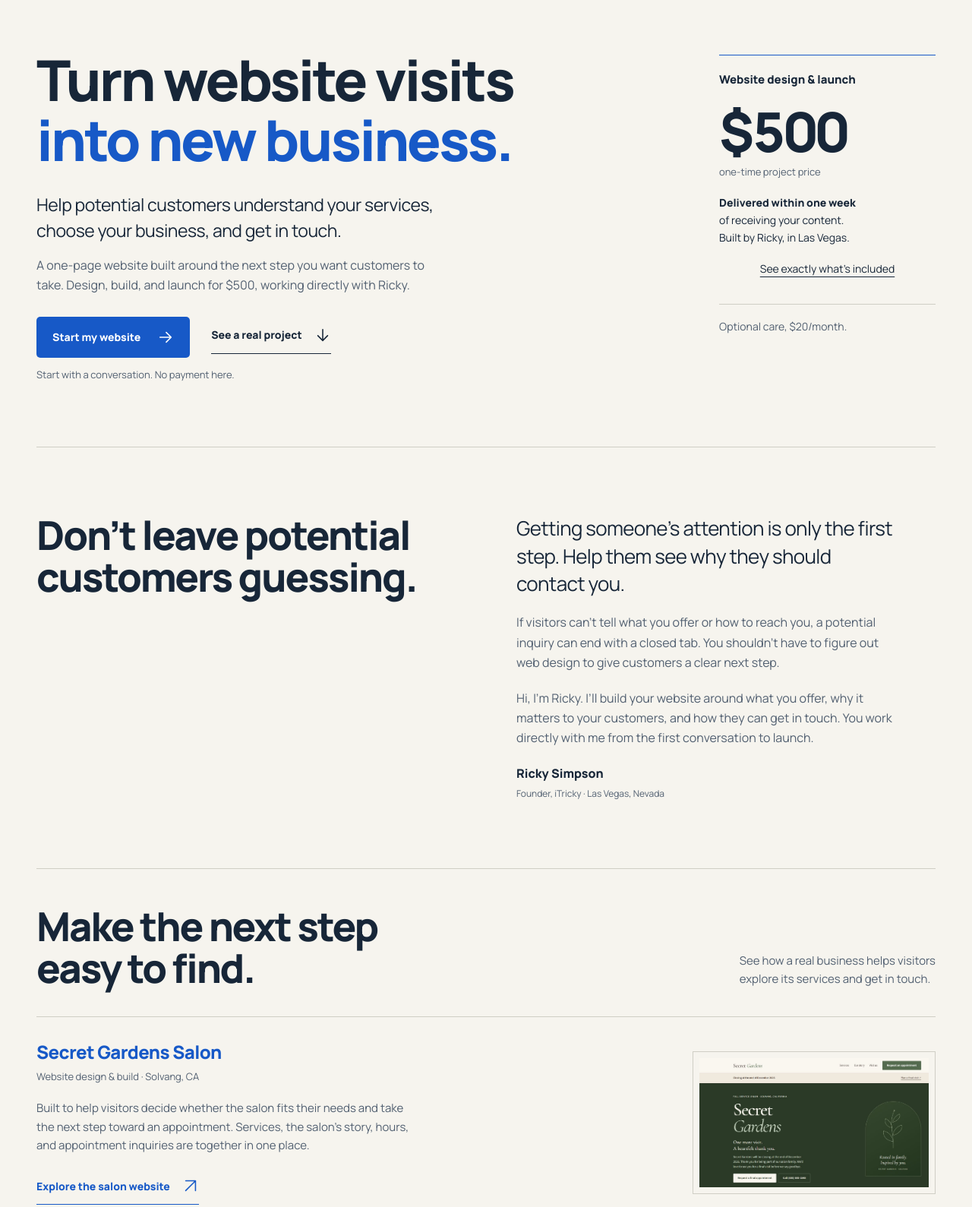
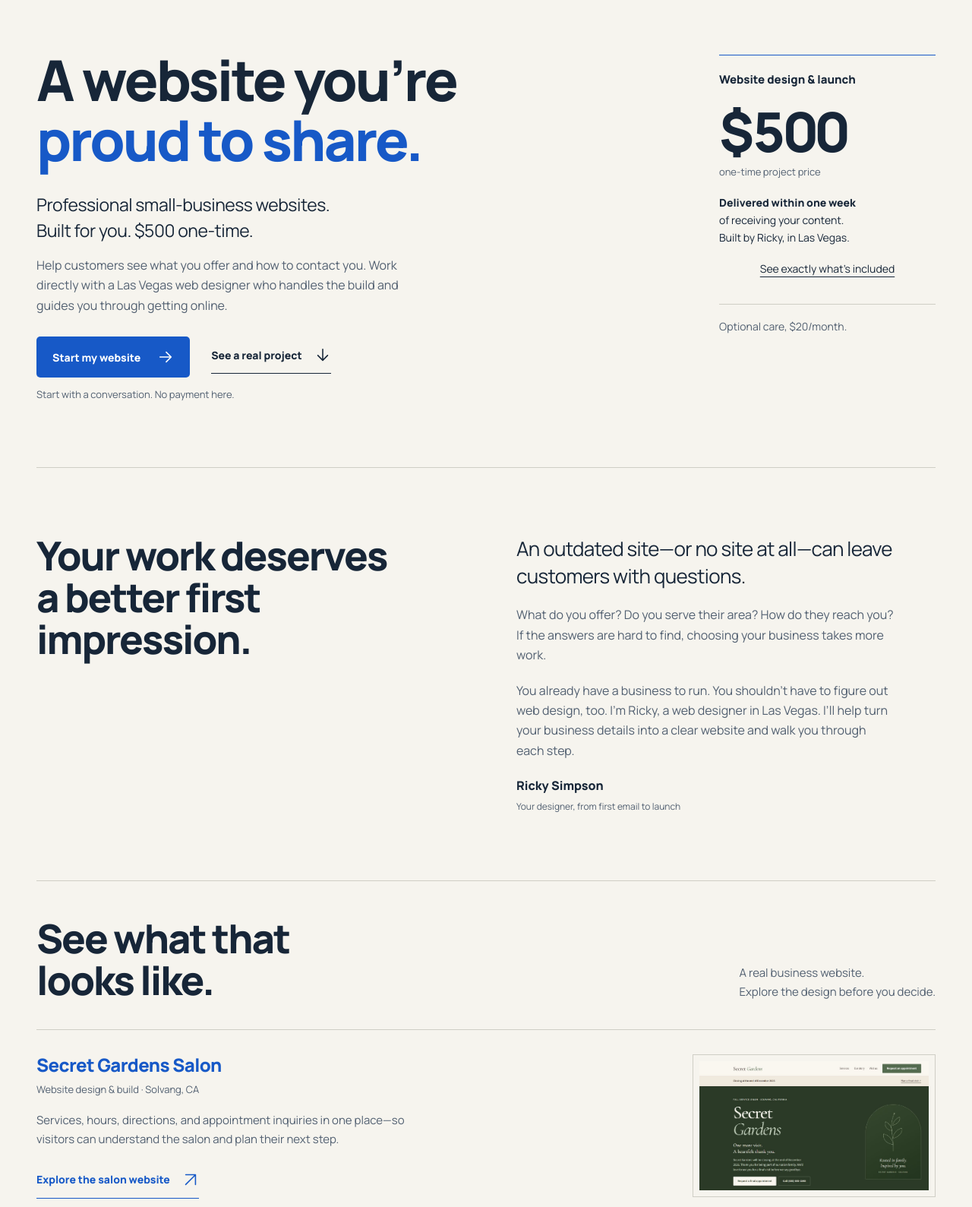
Before and after one commit to RickySimpson/itricky, a plain HTML site: page index.html in a window 1280 px wide. Shown: the part 120-1709 px from the top of the page at 76% size. Drawn offline with Linux system fonts and the light colour scheme.

Commit message:
Update check

```diff
--- a/index.html
+++ b/index.html
@@ -6,7 +6,7 @@
   <meta name="theme-color" content="#f6f4ee">
   <title>iTricky — $500 Websites for Small Businesses | Las Vegas</title>
   <meta name="description" content="Turn website visits into new business. A one-page website built to help customers choose you and get in touch. $500, delivered within one week of receiving your content.">
-  <meta property="og:title" content="Turn website visits into new business. — iTricky">
+  <meta property="og:title" content="A website you’re proud to share. — iTricky">
   <meta property="og:description" content="A small-business website built to turn interest into calls, emails, and inquiries. $500, delivered within one week of receiving your content. Work directly with Ricky.">
   <meta property="og:type" content="website">
   <meta property="og:url" content="https://www.itricky.com/">
@@ -26,9 +26,9 @@
   <main id="main" tabindex="-1">
     <section class="hero wrap" aria-labelledby="hero-title">
       <div class="hero-story">
-        <h1 id="hero-title">Turn website visits<br><span>into new business.</span></h1>
-        <p class="intro">Help potential customers understand your services, choose your business, and get in touch.</p>
-        <p class="hero-copy">A one-page website built around the next step you want customers to take. Design, build, and launch for $500, working directly with Ricky.</p>
+        <h1 id="hero-title">A website you’re<br><span>proud to share.</span></h1>
+        <p class="intro">Professional small-business websites.<br>Built for you. $500 one-time.</p>
+        <p class="hero-copy">Help customers see what you offer and how to contact you. Work directly with a Las Vegas web designer who handles the build and guides you through getting online.</p>
         <div class="hero-actions">
           <a class="button primary" href="#contact">Start my website <svg aria-hidden="true" viewBox="0 0 24 24"><path d="M4 12h16m-7-7 7 7-7 7"/></svg></a>
           <a class="text-link" href="#work">See a real project <svg aria-hidden="true" viewBox="0 0 24 24"><path d="M12 4v16M5 13l7 7 7-7"/></svg></a>
@@ -45,17 +45,17 @@
     </section>
 
     <section class="about wrap section" aria-labelledby="about-title">
-      <h2 id="about-title">Don’t leave potential<br>customers guessing.</h2>
-      <div class="about-copy"><p class="lead">Getting someone’s attention is only the first step. Help them see why they should contact you.</p><p>If visitors can’t tell what you offer or how to reach you, a potential inquiry can end with a closed tab. You shouldn’t have to figure out web design to give customers a clear next step.</p><p>Hi, I’m Ricky. I’ll build your website around what you offer, why it matters to your customers, and how they can get in touch. You work directly with me from the first conversation to launch.</p><p class="signature">Ricky Simpson <span>Founder, iTricky · Las Vegas, Nevada</span></p></div>
+      <h2 id="about-title">Your work deserves<br>a better first impression.</h2>
+      <div class="about-copy"><p class="lead">An outdated site—or no site at all—can leave customers with questions.</p><p>What do you offer? Do you serve their area? How do they reach you? If the answers are hard to find, choosing your business takes more work.</p><p>You already have a business to run. You shouldn’t have to figure out web design, too. I’m Ricky, a web designer in Las Vegas. I’ll help turn your business details into a clear website and walk you through each step.</p><p class="signature">Ricky Simpson <span>Your designer, from first email to launch</span></p></div>
     </section>
 
     <section class="work wrap section" id="work" aria-labelledby="work-title">
-      <div class="section-heading"><h2 id="work-title">Make the next step<br>easy to find.</h2><p>See how a real business helps visitors<br class="desktop-break"> explore its services and get in touch.</p></div>
+      <div class="section-heading"><h2 id="work-title">See what that<br>looks like.</h2><p>A real business website.<br>Explore the design before you decide.</p></div>
       <article class="project">
         <div class="project-details">
           <h3>Secret Gardens Salon</h3>
           <p class="project-meta">Website design &amp; build · Solvang, CA</p>
-          <p class="project-description">Built to help visitors decide whether the salon fits their needs and take the next step toward an appointment. Services, the salon’s story, hours, and appointment inquiries are together in one place.</p>
+          <p class="project-description">Services, hours, directions, and appointment inquiries in one place—so visitors can understand the salon and plan their next step.</p>
           <a class="text-link" href="https://secretgardenssalon.com/" target="_blank" rel="noopener noreferrer">Explore the salon website <svg aria-hidden="true" viewBox="0 0 24 24"><path d="M5 19 19 5M5 5h14v14"/></svg><span class="sr-only"> (opens in a new tab)</span></a>
         </div>
         <a class="project-art project-screenshot" href="https://secretgardenssalon.com/" target="_blank" rel="noopener noreferrer" aria-label="Visit Secret Gardens Salon website (opens in a new tab)">
@@ -70,7 +70,7 @@
         <div class="price-layout">
           <div class="website-plan">
             <h3>Your website, from design to launch</h3>
-            <p class="plan-description">Help visitors move from “Is this what I need?” to “Let’s talk,” with clear services, reasons to choose you, and easy contact options.</p>
+            <p class="plan-description">Give customers one clear place to understand your services, find your details, and get in touch.</p>
             <p class="price">$500 <span>one-time</span></p>
             <p class="package-note">One project price covers everything below.</p>
             <ul class="included"><li><strong>Design &amp; build:</strong> one page with up to six sections</li><li><strong>Easy to use:</strong> a layout for phones and computers</li><li><strong>A path to inquiries:</strong> your services, business details, and contact options</li><li><strong>Search basics:</strong> page title, description, and structure</li><li><strong>Launch help:</strong> connection to your existing domain</li><li><strong>Revisions:</strong> we work through your feedback before launch</li></ul>
@@ -80,7 +80,7 @@
           </div>
           <div class="care-plan">
             <div class="plan-label"><h3>Website care</h3><span>Optional add-on</span></div>
-            <p class="plan-description">Help customers find current business details and working contact links. After launch, email me when your hours, prices, or photos change.</p>
+            <p class="plan-description">Keep your website current without making every small change yourself. Email me when your hours, prices, or photos need updating.</p>
             <p class="price">$20 <span>/month</span></p>
             <p class="package-note">Optional ongoing support after your website launches.</p>
             <ul class="included"><li>Management of your website hosting</li><li>Monthly checks of your site and contact links</li><li>Saved versions of your website files</li><li>Email support from Ricky</li></ul>
@@ -113,7 +113,7 @@
     </section>
 
     <section class="contact wrap section" id="contact" aria-labelledby="contact-title">
-      <div><h2 id="contact-title">Ready for more<br>customer inquiries?</h2><p class="section-intro">Let’s give visitors a reason to choose your business—and a clear path to contacting you.</p></div>
+      <div><h2 id="contact-title">Be proud of the link<br>you send customers.</h2><p class="section-intro">Let’s give visitors a reason to choose your business—and a clear path to contacting you.</p></div>
       <div class="contact-details">
         <p>Send your business name, what you offer, and your current website if you have one. We’ll talk about the customers you want to reach and whether the $500 website fits your needs.</p>
         <p class="contact-plan" id="contact-plan">Your website: $500 one-time. Care is optional.</p>
```
